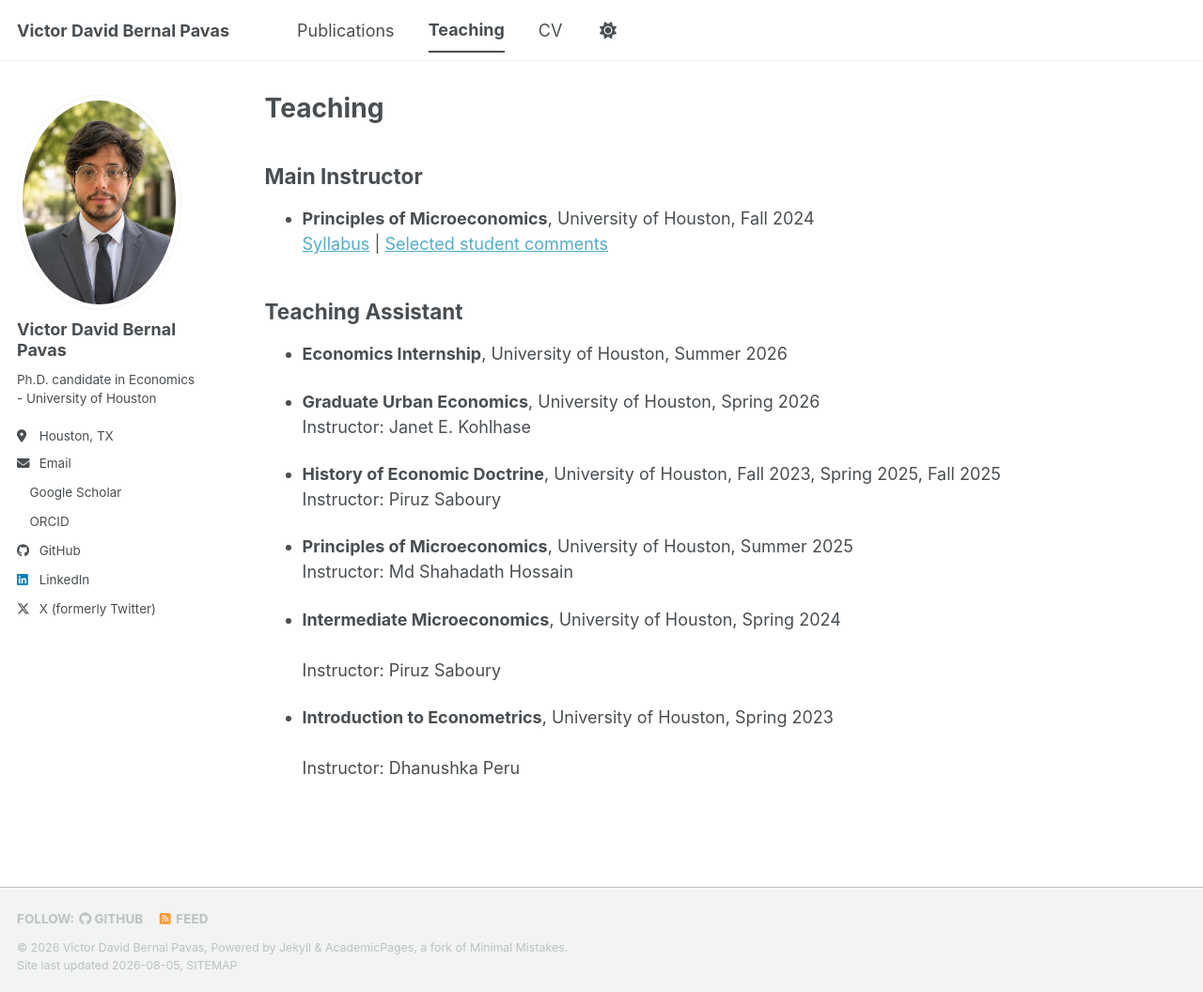
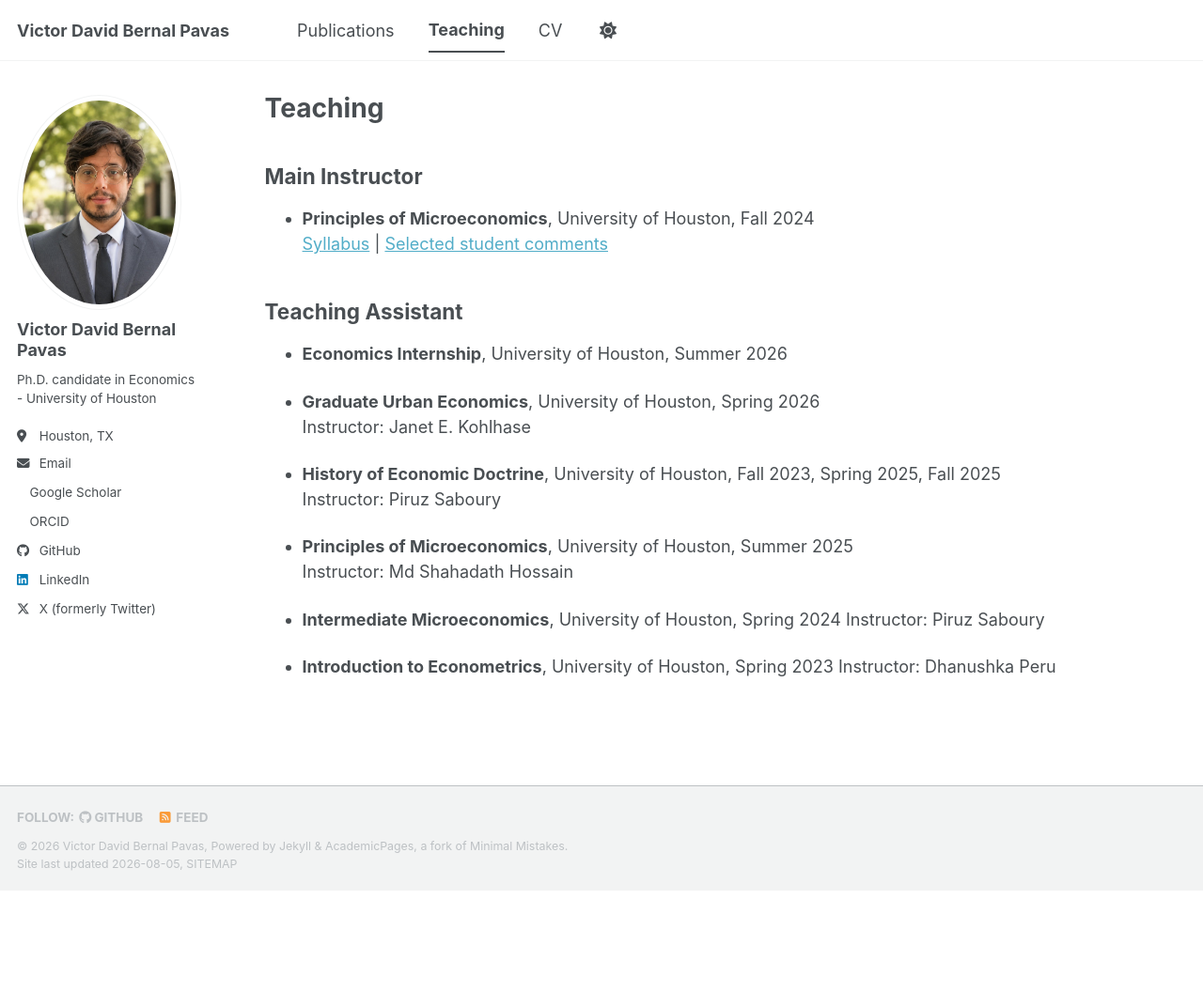
Before and after one commit to DavdBernal24/DavdBernal24.github.io, a Jekyll site: the page built from _pages/teaching.md, in a window 1280 px wide and 1056 px high. Shown: the whole window at 94% size. Built offline with Jekyll 4.4.1, drawn with Linux system fonts in a browser that asks for light colours; a style sheet for code colours, icons or effects is not loaded.

```diff
--- a/_pages/teaching.md
+++ b/_pages/teaching.md
@@ -23,8 +23,8 @@ author_profile: true
 - **Principles of Microeconomics**, University of Houston, Summer 2025<br>
   Instructor: Md Shahadath Hossain
 
-- **Intermediate Microeconomics**, University of Houston, Spring 2024<br>
+- **Intermediate Microeconomics**, University of Houston, Spring 2024
   Instructor: Piruz Saboury
 
-- **Introduction to Econometrics**, University of Houston, Spring 2023<br>
+- **Introduction to Econometrics**, University of Houston, Spring 2023
   Instructor: Dhanushka Peru
```
